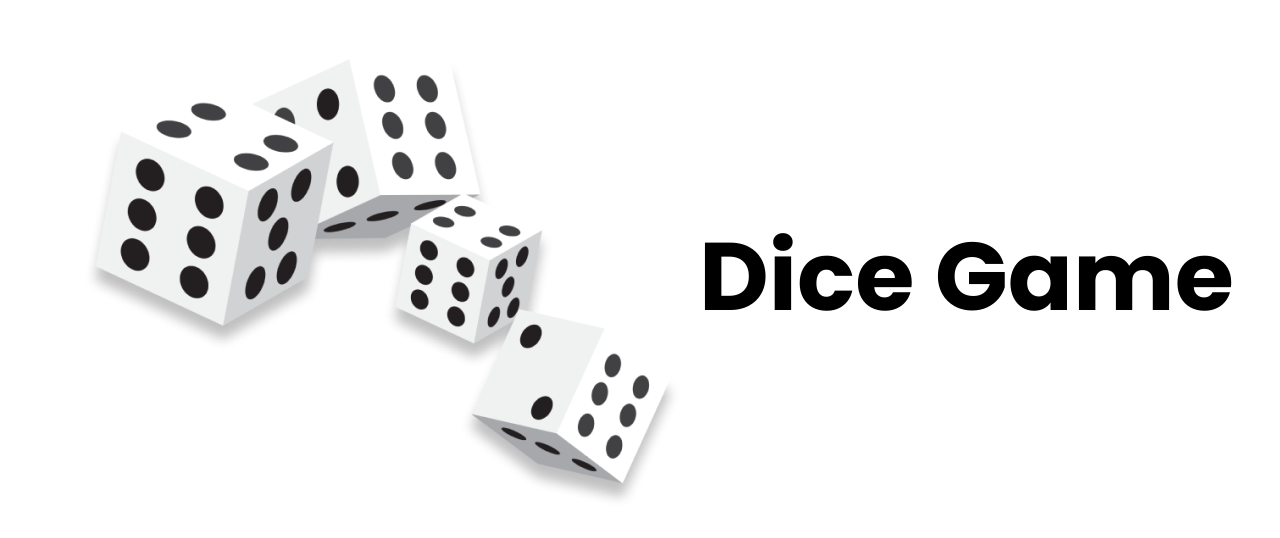
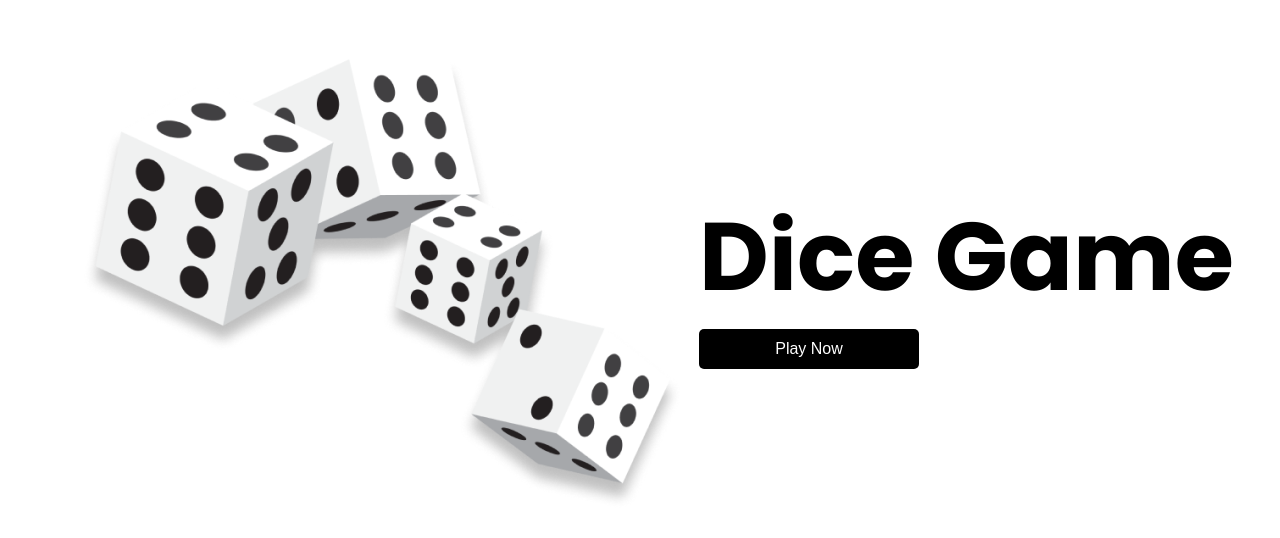
Before and after one commit to HossainRafi/DiceGame, a React (Vite) app: page / in a window 1280 px wide. Shown: the part 124-662 px from the top of the page. Built offline with nearby package versions, Linux system fonts and the light colour scheme.

Commit message:
btn component

```diff
--- a/src/components/StartGame.jsx
+++ b/src/components/StartGame.jsx
@@ -1,4 +1,5 @@
 import styled from "styled-components";
+import { Button } from "../styled/Button";
 
 const StartGame = () => {
   return (
@@ -8,6 +9,7 @@ const StartGame = () => {
       </div>
       <div className="content">
         <h1>Dice Game</h1>
+        <Button>Play Now</Button>
       </div>
     </Container>
   );
--- /dev/null
+++ b/src/styled/Button.js
@@ -0,0 +1,14 @@
+import styled from "styled-components";
+
+export const Button = styled.button`
+  color: white;
+  padding: 10px 18px;
+  background: #000000;
+  border-radius: 5px;
+  min-width: 220px;
+  border: none;
+  font-size: 16px;
+  border: 1px solid transparent;
+  cursor: pointer;
+  transition: 0.4s background ease-in;
+`;
```
